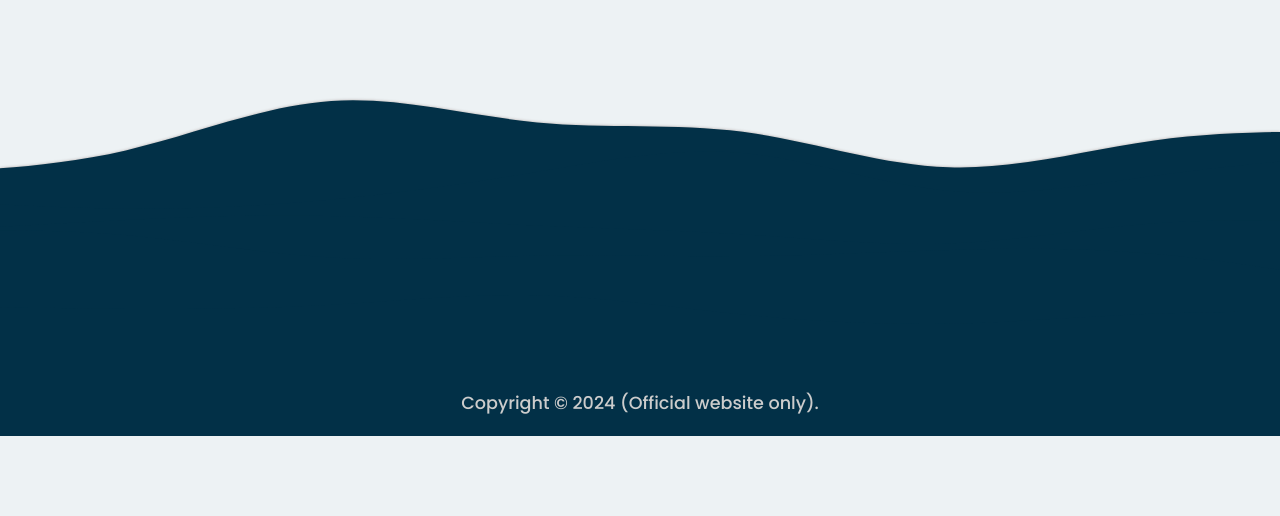
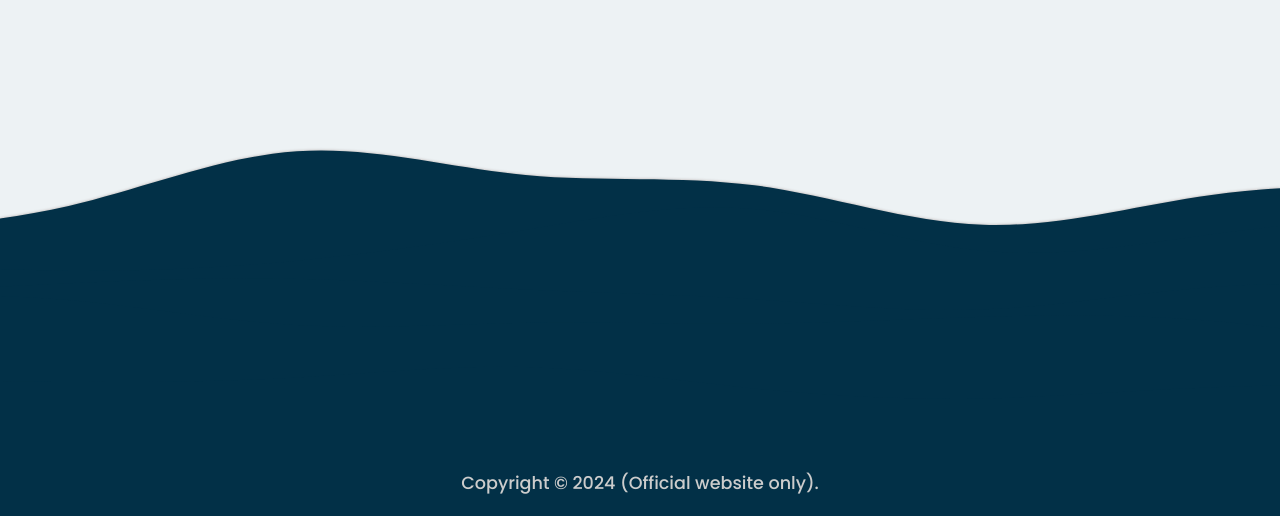
Before and after one commit to yapcentTV/Welcome-Guest, a plain HTML site: page index.html in a window 1280 px wide. Shown: the part 414-930 px from the top of the page. Before the commit the page ends 850 px from the top, so only its background shows below. Drawn offline with nearby package versions, Linux system fonts and the light colour scheme; a web font is replaced by a local one.

Commit message:
Update index.html

```diff
--- a/index.html
+++ b/index.html
@@ -123,7 +123,7 @@ a{
   background-image: url(bg.svg);
   background-size: cover;
   background-position: center;
-  min-height: 90dvh;
+  min-height: 100dvh;
   min-width: 750px;
   width: 100%;
 }
```
